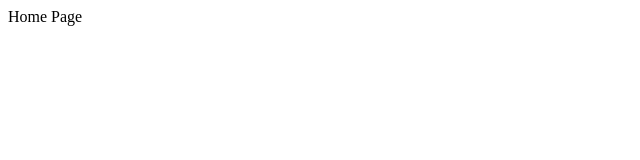
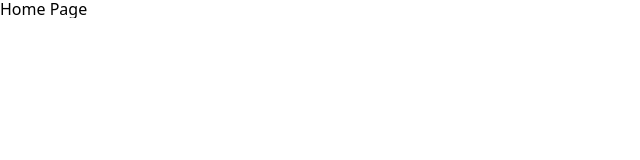
Before and after one commit to lex-od/next-single-modal, a Next.js app: page / in a window 1280 px wide. Shown: the top 160 px of the page, without its empty margins (0-640 px from the left). Built offline with nearby package versions, Linux system fonts and the light colour scheme.

Commit message:
Adds sass, normalize

```diff
--- a/package.json
+++ b/package.json
@@ -12,9 +12,13 @@
     "@types/node": "20.3.1",
     "@types/react": "18.2.12",
     "@types/react-dom": "18.2.5",
+    "modern-normalize": "^2.0.0",
     "next": "13.4.6",
     "react": "18.2.0",
     "react-dom": "18.2.0",
     "typescript": "5.1.3"
+  },
+  "devDependencies": {
+    "sass": "^1.63.4"
   }
 }
--- /dev/null
+++ b/src/app/abc/abc.tsx
@@ -0,0 +1,7 @@
+type Props = {};
+
+const Abc = (props: Props) => {
+  return <div>abc</div>;
+};
+
+export default Abc;
--- /dev/null
+++ b/src/app/globals.scss
@@ -0,0 +1,7 @@
+@import "node_modules/modern-normalize/modern-normalize.css";
+
+html,
+body {
+  max-width: 100vw;
+  overflow-x: hidden;
+}
--- a/src/app/layout.tsx
+++ b/src/app/layout.tsx
@@ -1,4 +1,4 @@
-import "./globals.css";
+import "./globals.scss";
 // import { Inter } from "next/font/google";
 
 // const inter = Inter({ subsets: ["latin"] });
--- a/src/app/page.tsx
+++ b/src/app/page.tsx
@@ -1,5 +1,11 @@
-import styles from "./page.module.css";
+import css from "./page.module.scss";
+// import Abc from "/src/app/abc/abc";
 
 export default function Home() {
-  return <main>Home Page</main>;
+  return (
+    <main>
+      Home Page
+      {/* <Abc /> */}
+    </main>
+  );
 }
```
Also changed, not shown: src/app/globals.css (deleted, +0 -16 lines), src/app/page.module.css (added), src/app/page.module.scss (added), 1 other file (tests, documents, lock files or other folders).
